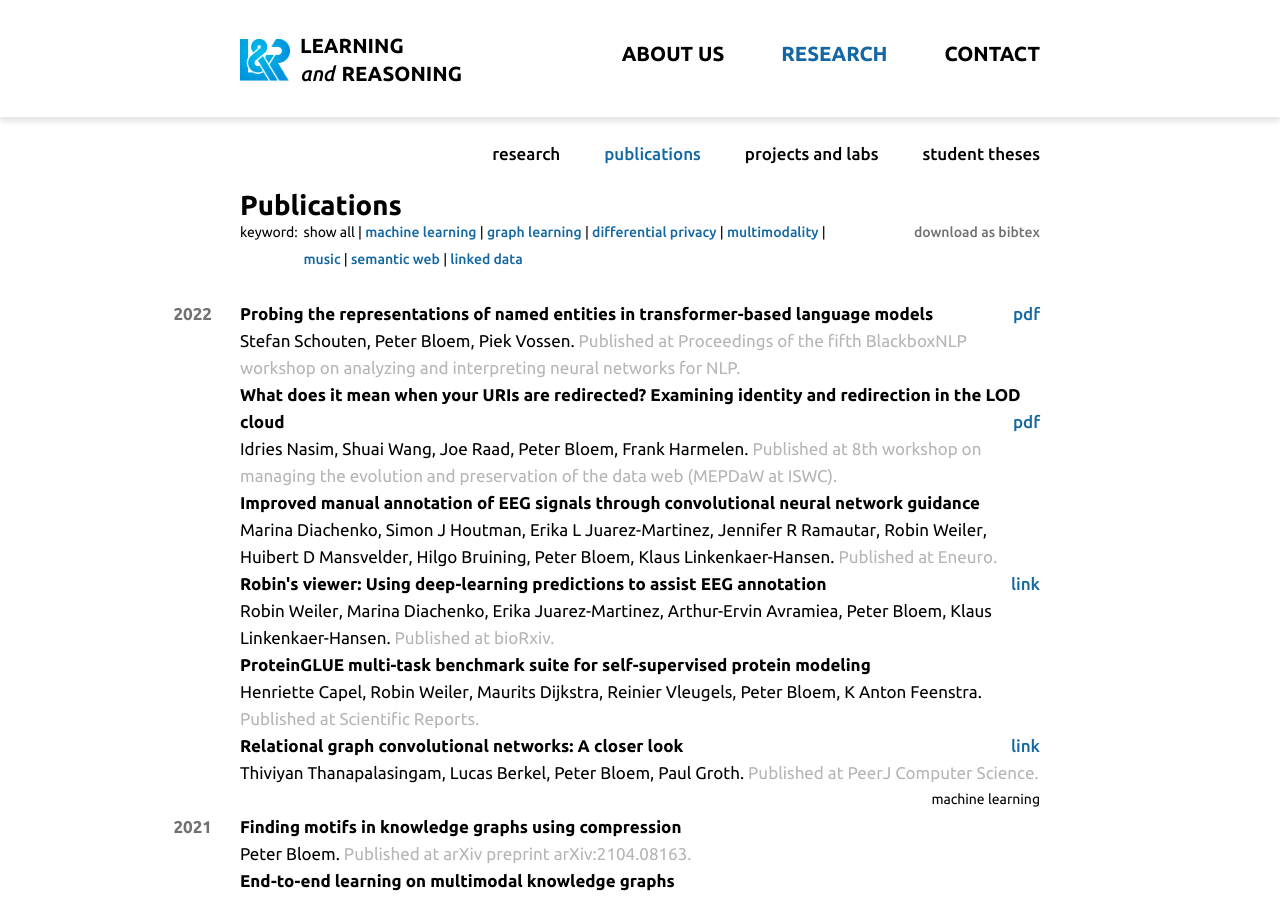
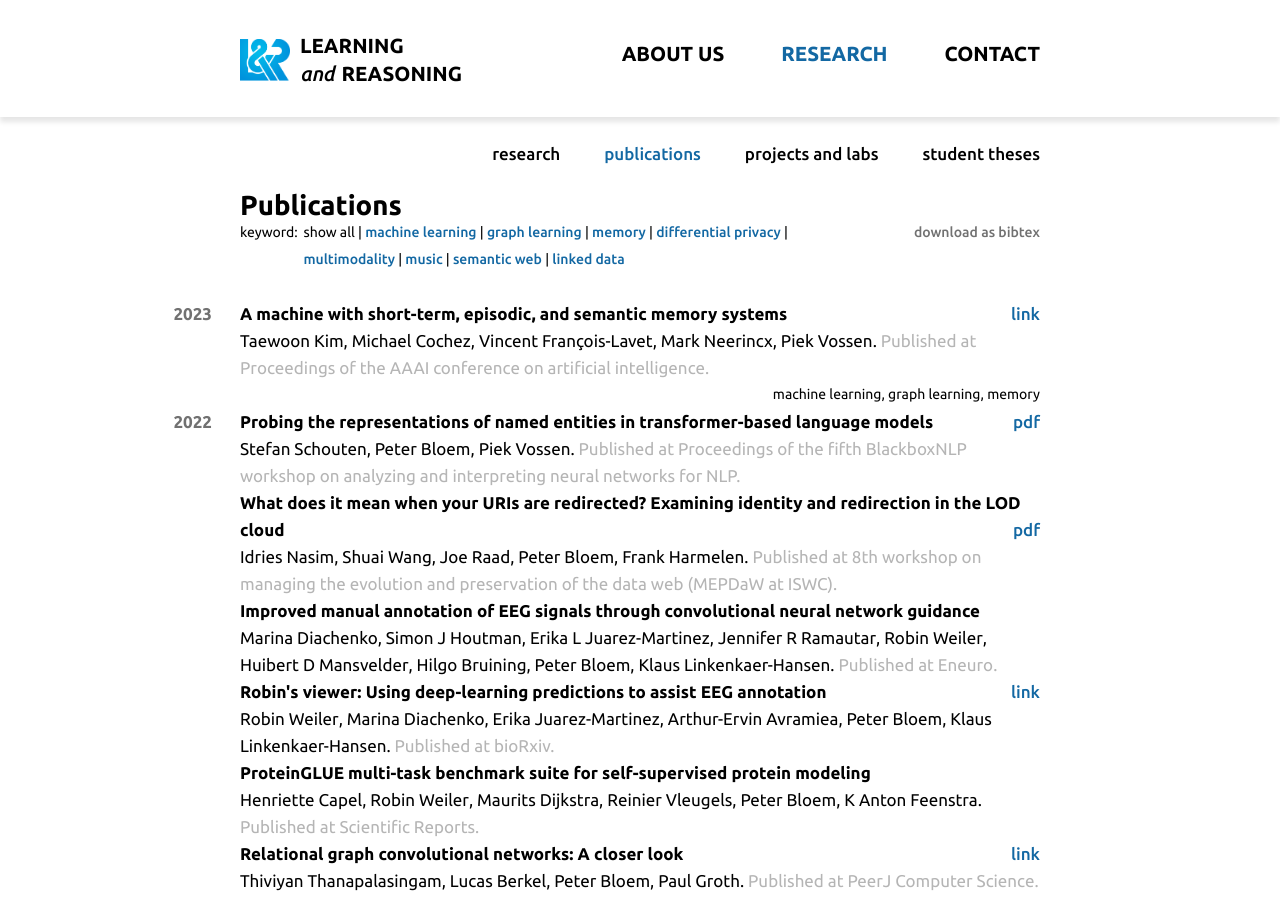
Before and after one commit to lr-vu/site, a Jekyll site: the page built from research/publications.md, in a window 1280 px wide and 900 px high. Built offline with Jekyll 4.4.1, drawn with Linux system fonts in a browser that asks for light colours; our own code applies the rules of GitHub Pages for plain Markdown files.

Commit message:
Add Tae's paper to publications.

```diff
--- a/_data/publications.yaml
+++ b/_data/publications.yaml
@@ -1,6 +1,27 @@
 ---
 nocite: "[@*]"
 references:
+- author:
+  - family: Kim
+    given: Taewoon
+  - family: Cochez
+    given: Michael
+  - family: François-Lavet
+    given: Vincent
+  - family: Neerincx
+    given: Mark
+  - family: Vossen
+    given: Piek
+  container-title: Proceedings of the AAAI conference on artificial
+    intelligence
+  doi: 10.48550/ARXIV.2212.02098
+  id: Taewoon-AAAI-2023
+  issued: 2023
+  keyword: machine learning, graph learning, memory
+  title: A machine with short-term, episodic, and semantic memory
+    systems
+  type: paper-conference
+  url: "https://arxiv.org/abs/2212.02098"
 - author:
   - dropping-particle: de
     family: Rooij
--- a/files/publications.bib
+++ b/files/publications.bib
@@ -12,6 +12,17 @@
 %
 % Include papers that were written while you were a member of L&R, and that were accepted for publication.
 % Don't include preprints or papers you wrote before you came to L&R.
+
+@InProceedings{Taewoon-AAAI-2023,
+title = {A Machine with Short-Term, Episodic, and Semantic Memory Systems},
+author = {Kim, Taewoon and Cochez, Michael and François-Lavet, Vincent and Neerincx, Mark and Vossen, Piek},
+doi = {10.48550/ARXIV.2212.02098},
+url = {https://arxiv.org/abs/2212.02098},
+year = {2023},
+month = {Feb.},
+booktitle = {Proceedings of the AAAI Conference on Artificial Intelligence},
+keywords={machine learning, graph learning, memory}
+}
 
 @inproceedings{de2016names,
   title={Are names meaningful? Quantifying social meaning on the semantic web},
```
